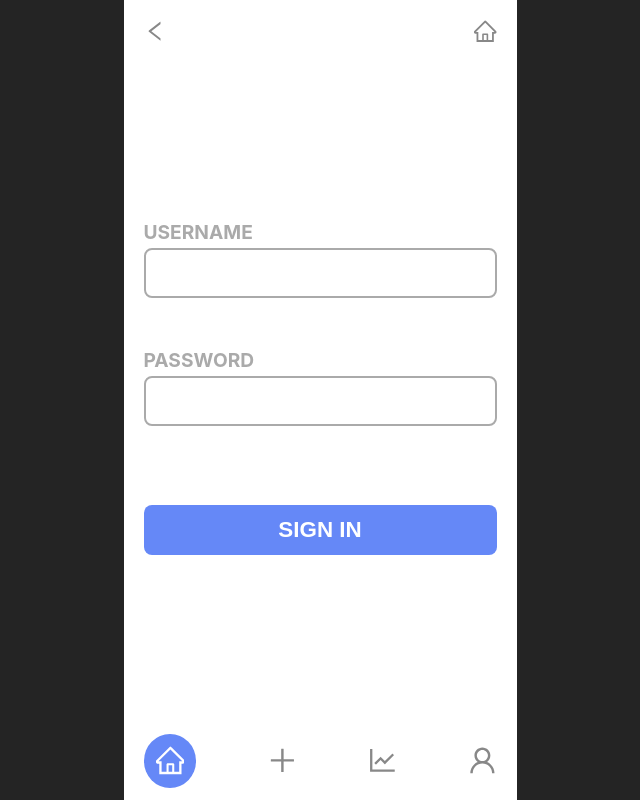
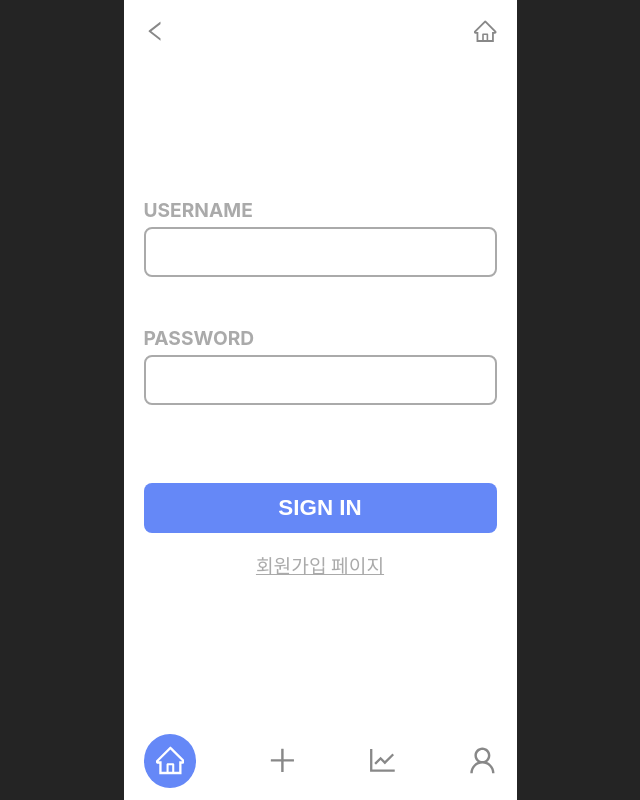
Before and after one commit to helloworld442/todo-list-project, a React (Vite) app: page /signin in a window 1280 px wide. Shown: the whole page, without its empty margins (320-960 px from the left). Built offline with nearby package versions, Linux system fonts and the light colour scheme.

Commit message:
feat : feat login footer link #30

```diff
--- a/src/features/user/component/Login.jsx
+++ b/src/features/user/component/Login.jsx
@@ -1,6 +1,7 @@
 import "./Login.scss";
 import { Button, Input } from "../../ui";
 import { useCallback, useState } from "react";
+import { Link } from "react-router-dom";
 
 const Login = () => {
   const [form, setForm] = useState({ username: "", password: "" });
@@ -57,6 +58,9 @@ const Login = () => {
         onChange={onChangeInput}
       />
       <Button>SIGN IN</Button>
+      <Link to="/signin" className="login-footer">
+        회원가입 페이지
+      </Link>
     </form>
   );
 };
--- a/src/features/user/component/Login.scss
+++ b/src/features/user/component/Login.scss
@@ -6,4 +6,18 @@
   display: flex;
   flex-direction: column;
   justify-content: center;
+  align-items: center;
 }
+
+.login-footer {
+  padding-top: 24px;
+  font-size: 1.2rem;
+  font-weight: bold;
+  text-decoration: underline;
+  color: #aaa;
+  cursor: pointer;
+  transition: all 0.3s ease-in-out;
+  &:hover {
+    color: rgb(101, 136, 247);
+  }
+}
```
